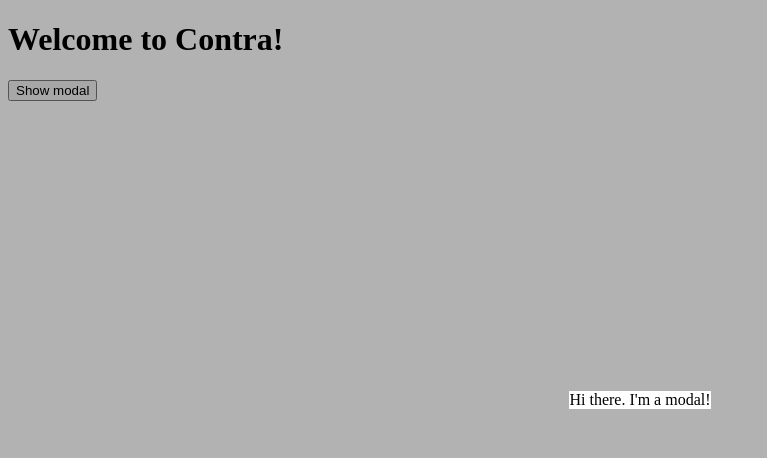
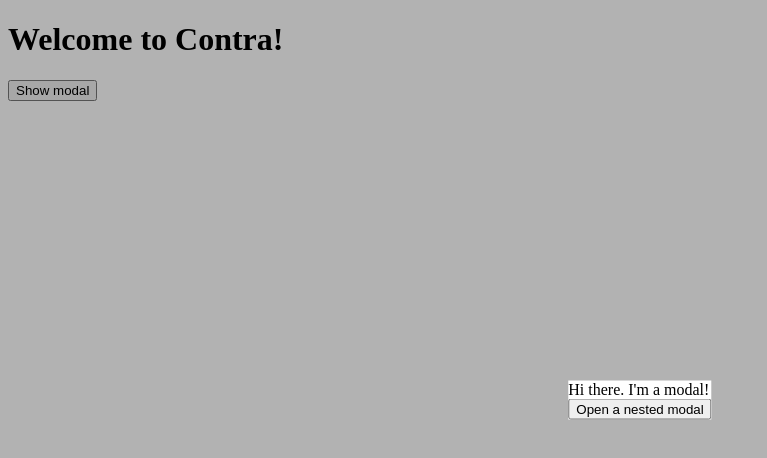
Before and after one commit to contra/contra-interview-assessment, a Next.js app in the folder frontend/: page / in a window 1280 px wide. Both pictures are taken after a click on the button "Show modal". Shown: the top 458 px of the page, without its empty margins (0-767 px from the left). Built offline with nearby package versions, Linux system fonts and the light colour scheme.

Commit message:
feat: nested modals w/ close on esc (also simplified css)

```diff
--- a/frontend/package.json
+++ b/frontend/package.json
@@ -13,8 +13,6 @@
     "test:ci": "NODE_ENV=test jest --ci --reporters jest-silent-reporter"
   },
   "dependencies": {
-    "@emotion/react": "^11.10.6",
-    "@emotion/styled": "^11.10.6",
     "next": "12.1.6",
     "react": "18.2.0",
     "react-dom": "18.2.0"
--- a/frontend/src/components/modal/index.tsx
+++ b/frontend/src/components/modal/index.tsx
@@ -1,38 +1,8 @@
-import styled from '@emotion/styled';
 import { type ReactNode } from 'react';
 import { createPortal } from 'react-dom';
-
-enum ZIndexes {
-  Background = '1000',
-  Content = '1100',
-}
-
-const ModalBackground = styled.div`
-  position: absolute;
-  background-color: rgba(0, 0, 0, 0.3);
-  top: 0px;
-  left: 0px;
-  right: 0px;
-  bottom: 0px;
-  z-index: ${ZIndexes.Background};
-`;
-
-const ModalContent = styled.div`
-  max-width: 640px;
-  background-color: white;
-  z-index: ${ZIndexes.Content};
-`;
-
-const ModalWrapper = styled.div`
-  position: absolute;
-  top: 0px;
-  left: 0px;
-  right: 0px;
-  bottom: 0px;
-  display: flex;
-  align-items: center;
-  justify-content: center;
-`;
+import { useIsRunningOnClient } from '@/utils/useIsRunningOnClient';
+import { useModalId } from './modalHierarchy';
+import { useCloseOnPressingEsc } from './useCloseOnPressingEsc';
 
 type ModalInnerProps = {
   children: ReactNode;
@@ -43,11 +13,17 @@
 const ModalInner = (props: ModalInnerProps) => {
   const { children, onClose } = props;
 
+  const modalId = useModalId();
+
+  useCloseOnPressingEsc(modalId, onClose);
+
   return (
-    <ModalWrapper>
-      <ModalBackground onClick={onClose} />
-      <ModalContent>{children}</ModalContent>
-    </ModalWrapper>
+    <div className="contra--modal-wrapper">
+      {/* We're listening to Esc events on document.body itself */}
+      {/* eslint-disable-next-line jsx-a11y/no-static-element-interactions, jsx-a11y/click-events-have-key-events */}
+      <div className="contra--modal-background" onClick={onClose} />
+      <div className="contra--modal-content">{children}</div>
+    </div>
   );
 };
 
@@ -60,8 +36,17 @@
 
 export const Modal = (props: ModalProps) => {
   const { container, isOpen } = props;
+  const isRunningOnClient = useIsRunningOnClient();
 
-  const portalRoot = container ?? document.body;
+  /**
+   * We don't have access to the document on the server, so we just don't render the modal.
+   * Doing this comes at a cost of not having the modal on the server-generated HTML
+   *    if said modal is open immediately, but I consider that OK for our purposes.
+   */
+  const portalRoot = isRunningOnClient ? container ?? document.body : null;
+  if (!portalRoot) {
+    return null;
+  }
 
   if (!isOpen) {
     return null;
--- /dev/null
+++ b/frontend/src/components/modal/modal.css
@@ -0,0 +1,28 @@
+
+.contra--modal-wrapper {
+  position: fixed;
+  z-index: 1500;
+  top: 0;
+  left: 0;
+  right: 0;
+  bottom: 0;
+}
+
+.contra--modal-background {
+  position: absolute;
+  background-color: rgba(0, 0, 0, 0.3);
+  top: 0;
+  left: 0;
+  right: 0;
+  bottom: 0;
+  z-index: -1;
+}
+
+.contra--modal-content {
+  position: absolute;
+  top: 50%;
+  left: 50%;
+  transform: translate(-50%, -50%);
+  background-color: white;
+  z-index: 1100;
+}
--- /dev/null
+++ b/frontend/src/components/modal/modalHierarchy.ts
@@ -0,0 +1,44 @@
+import { useEffect, useId } from 'react';
+
+/**
+ * Used for verifying what's the top modal - the one
+ *    that should be closed in operations like pressing Esc, etc.
+ */
+class ModalHierarchy {
+  public modalIds: string[] = [];
+
+  public add(modalId: string) {
+    this.modalIds.push(modalId);
+  }
+
+  public remove(modalId: string) {
+    this.modalIds = this.modalIds.filter((id) => id !== modalId);
+  }
+
+  public isTopModal(modalId: string) {
+    if (!this.modalIds.length) {
+      return false;
+    }
+
+    return this.modalIds[this.modalIds.length - 1] === modalId;
+  }
+}
+
+export const modalHierarchy = new ModalHierarchy();
+
+export const useModalId = () => {
+  /**
+   * We're using React IDs as they're guaranteed to be
+   *  different across different rendered React nodes
+   */
+  const modalId = useId();
+
+  useEffect(() => {
+    modalHierarchy.add(modalId);
+    return () => {
+      modalHierarchy.remove(modalId);
+    };
+  }, [modalId]);
+
+  return modalId;
+};
--- /dev/null
+++ b/frontend/src/components/modal/useCloseOnPressingEsc.ts
@@ -0,0 +1,31 @@
+import { useEffect, useRef } from 'react';
+import { modalHierarchy } from './modalHierarchy';
+
+export const useCloseOnPressingEsc = (
+  modalId: string,
+  closeCallback: () => void
+) => {
+  /**
+   * Since closeCallback can be defined inline by the user
+   *    and we don't wanna keep this useEffect running all the time,
+   *    we just store the latest value in a ref.
+   */
+  const latestCloseCallbackRef = useRef(closeCallback);
+  latestCloseCallbackRef.current = closeCallback;
+
+  useEffect(() => {
+    const keydownHandler = (event: KeyboardEvent) => {
+      // Only the top modal should be closed if there's more than one modal currently active
+      if (event.key === 'Escape' && modalHierarchy.isTopModal(modalId)) {
+        event.preventDefault();
+        latestCloseCallbackRef.current();
+      }
+    };
+
+    document.body.addEventListener('keydown', keydownHandler);
+
+    return () => {
+      document.body.removeEventListener('keydown', keydownHandler);
+    };
+  }, [modalId]);
+};
--- a/frontend/src/pages/index.tsx
+++ b/frontend/src/pages/index.tsx
@@ -4,16 +4,29 @@
 import { Modal } from '@/components/modal';
 
 const Index: NextPage = () => {
-  const [isModalOpen, setIsModalOpen] = useState(false);
+  const [isFirstModalOpen, setIsFirstModalOpen] = useState(false);
+  const [isSecondModalOpen, setIsSecondModalOpen] = useState(false);
 
   return (
     <div>
       <h1>Welcome to Contra!</h1>
-      <button onClick={() => setIsModalOpen(true)} type="button">
+      <button onClick={() => setIsFirstModalOpen(true)} type="button">
         Show modal
       </button>
-      <Modal isOpen={isModalOpen} onClose={() => setIsModalOpen(false)}>
-        Hi there. I'm a modal!
+      <Modal
+        isOpen={isFirstModalOpen}
+        onClose={() => setIsFirstModalOpen(false)}
+      >
+        <div>Hi there. I'm a modal!</div>
+        <button onClick={() => setIsSecondModalOpen(true)} type="button">
+          Open a nested modal
+        </button>
+        <Modal
+          isOpen={isSecondModalOpen}
+          onClose={() => setIsSecondModalOpen(false)}
+        >
+          <div>I'm a nested modal!</div>
+        </Modal>
       </Modal>
     </div>
   );
--- /dev/null
+++ b/frontend/src/utils/useIsRunningOnClient.ts
@@ -0,0 +1,11 @@
+import { useEffect, useState } from 'react';
+
+export const useIsRunningOnClient = (): boolean => {
+  const [isClientSide, setIsClientSide] = useState(false);
+
+  useEffect(() => {
+    setIsClientSide(true);
+  }, []);
+
+  return isClientSide;
+};
```
Also changed, not shown: frontend/src/pages/_app.tsx (+7 -0 lines), frontend/.eslintrc.js, 2 other files (tests, documents, lock files or other folders).
